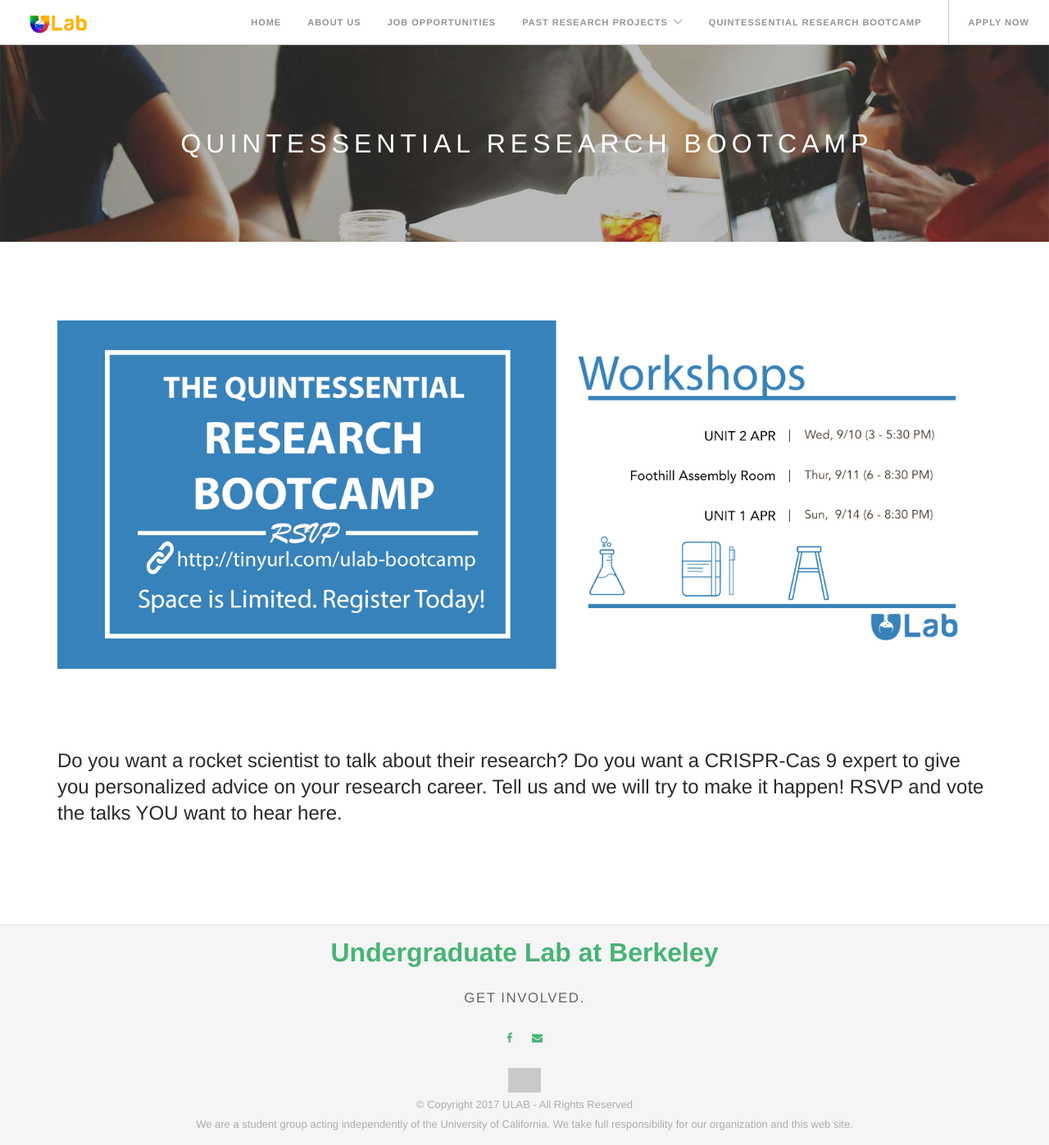
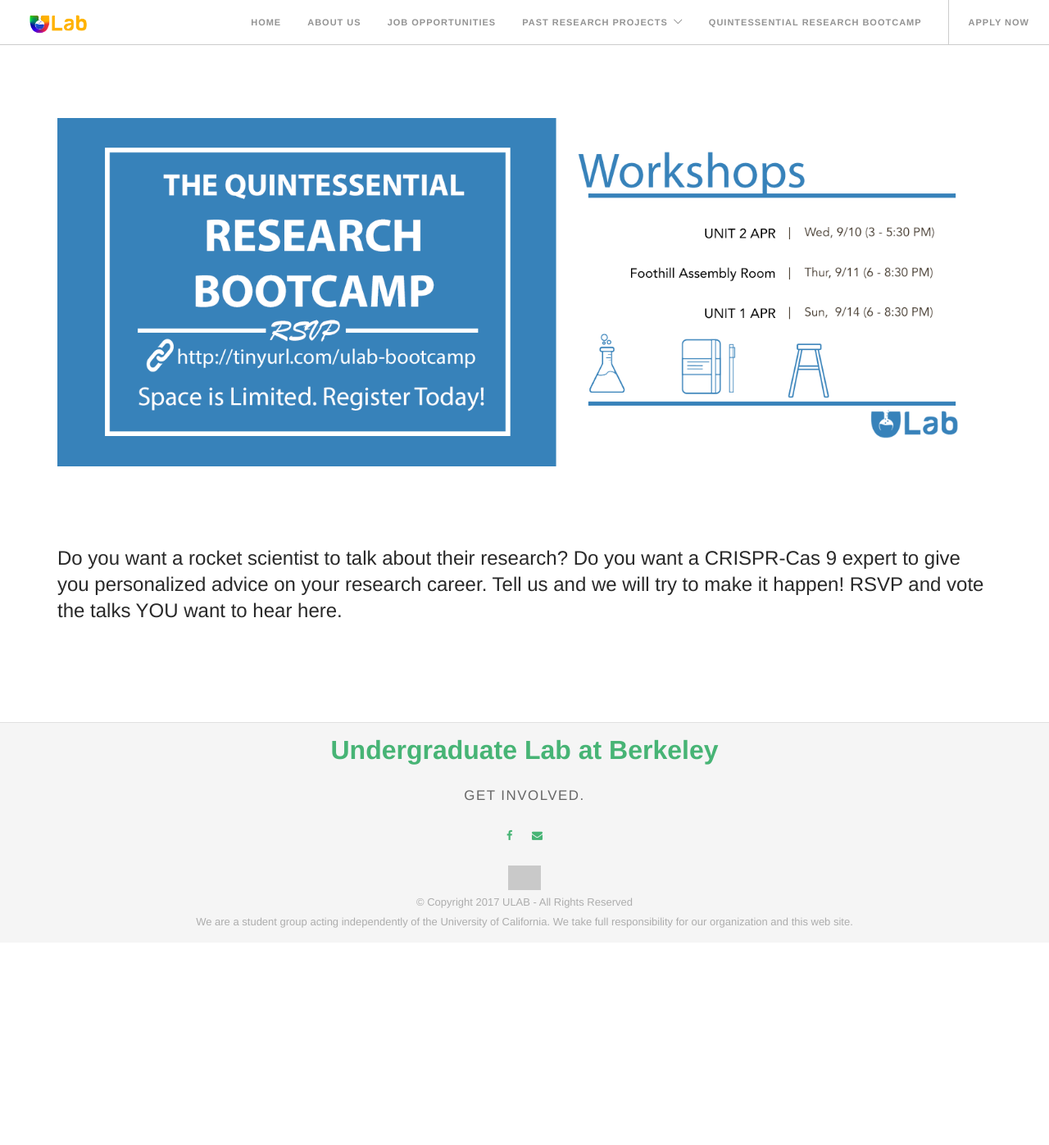
Before and after one commit to undergrad-lab-at-berkeley/website, a Flask app: page /bootcamp in a window 1280 px wide. Shown: the whole page at 82% size. After the commit the page ends 1132 px from the top, so only its background shows below. Run offline with Flask 2, Linux system fonts and the light colour scheme; some libraries are stand-ins or nearby versions; some web fonts are replaced; grey boxes are pictures that could not be loaded.

Commit message:
test boocamp1.6.5

```diff
--- a/templates/bootcamp.html
+++ b/templates/bootcamp.html
@@ -6,19 +6,8 @@
 
 {% block body %}
 
-<section class="page-title page-title-3 image-bg overlay parallax">
-    <div class="background-image-holder">
-        <img alt="Background Image" class="background-image" src="{{ url_for('static', filename='img/cover12.jpg') }}">
-    </div>
-    <div class="container">
-        <div class="row">
-            <div class="col-sm-12 text-center">
-                <h3 class="uppercase mb0">Quintessential Research Bootcamp</h3>
-            </div>
-        </div>
-
-    </div>
-</section>
+<br>
+<br>
 <section>
   <div class="container">
     <div class="image-holder">
```
